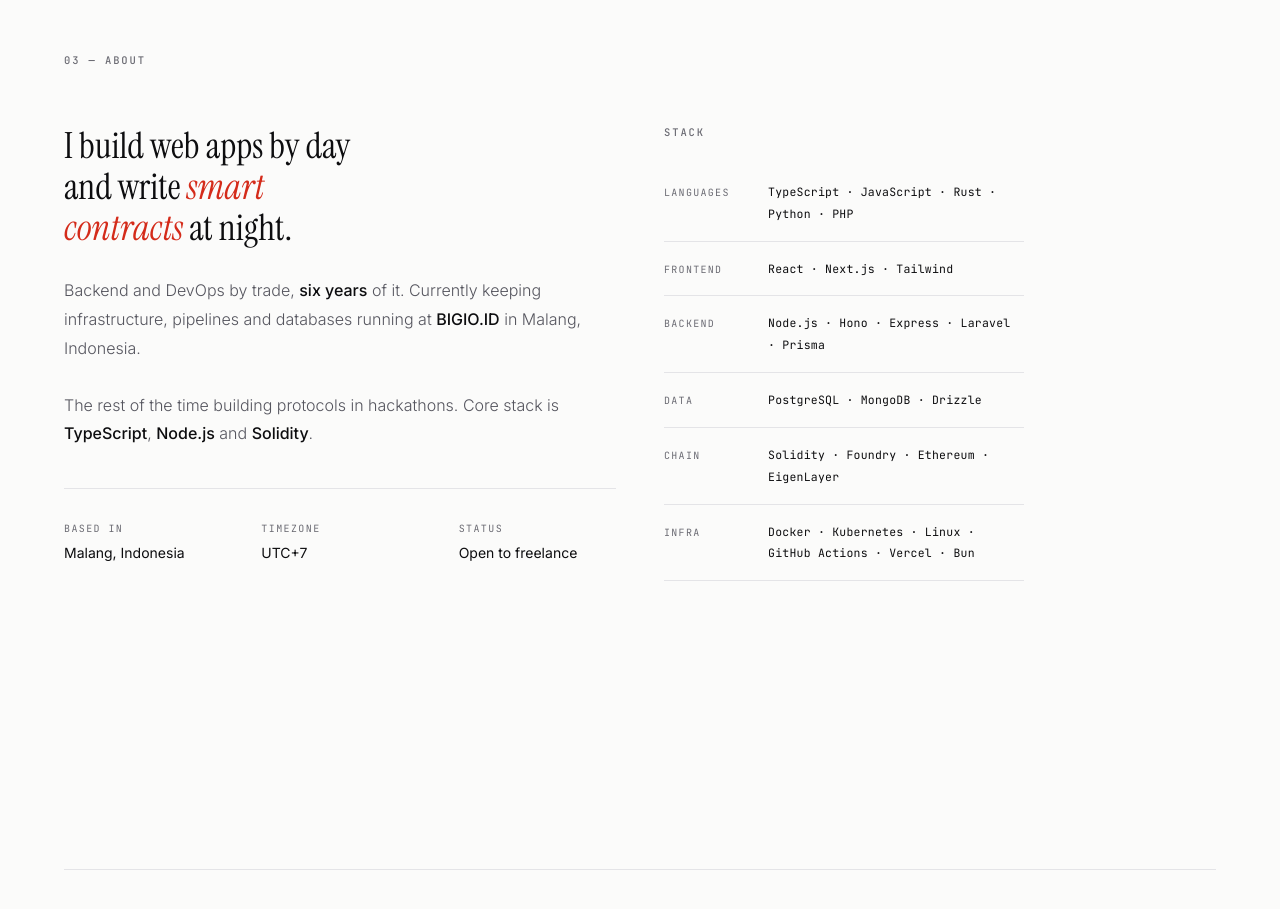
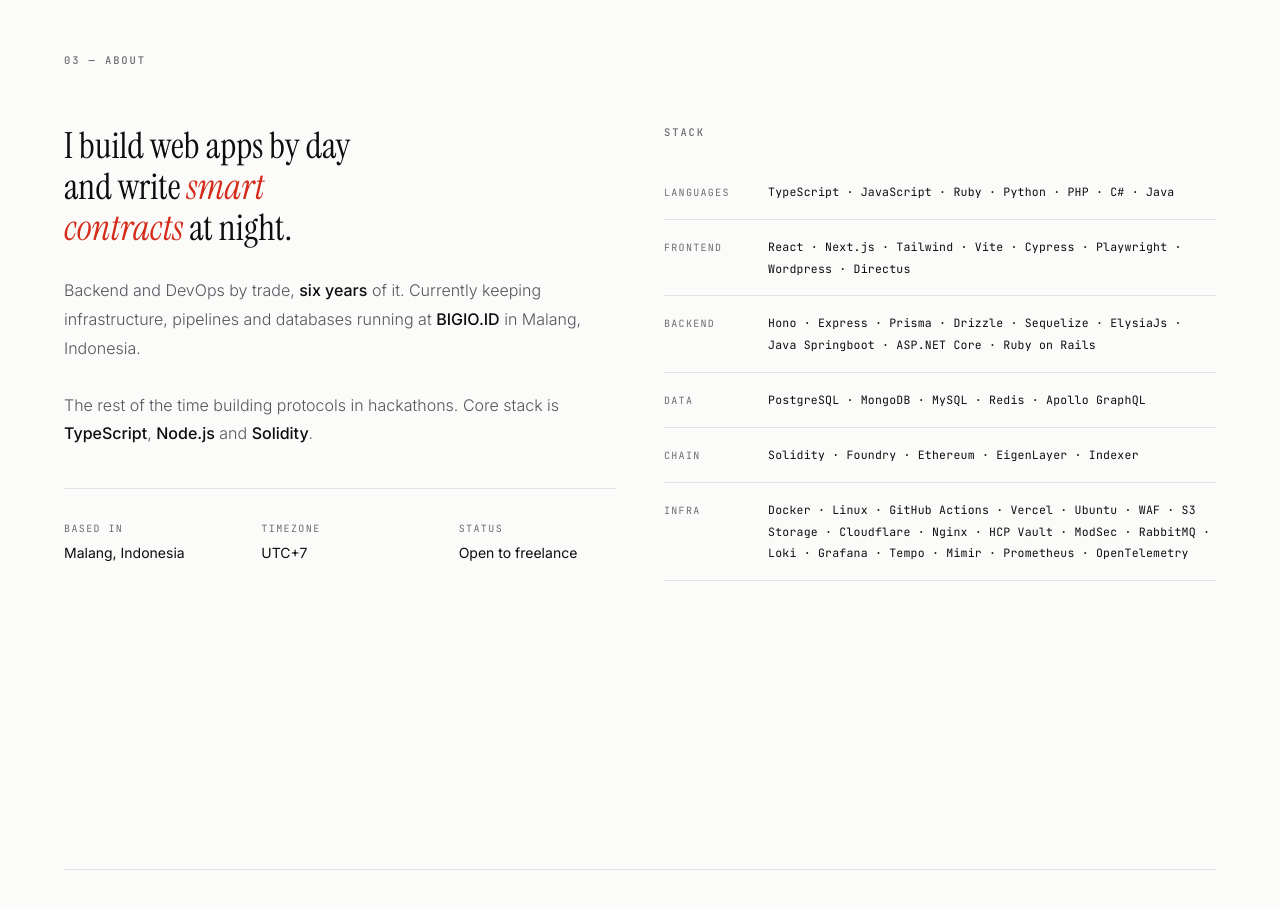
Before and after one commit to onekill0503/alwaysbedream, a React (Vite) app: page / in a window 1280 px wide. Shown: the part 3800-4709 px from the top of the page. Built offline with nearby package versions, Linux system fonts and the light colour scheme.

Commit message:
feat: update about tech stack

```diff
--- a/src/components/about.tsx
+++ b/src/components/about.tsx
@@ -56,7 +56,7 @@ const About = () => {
             </dl>
           </motion.div>
 
-          <div className="self-start lg:max-w-[360px]">
+          <div className="self-start lg:max-w-[700px]">
             <h3 className="section-label">Stack</h3>
             <dl className="mt-6">
               {stack.map((row) => (
--- a/src/content/site.ts
+++ b/src/content/site.ts
@@ -233,14 +233,11 @@ export interface StackRow {
 export const stack: StackRow[] = [
   {
     label: 'Languages',
-    items: ['TypeScript', 'JavaScript', 'Rust', 'Python', 'PHP'],
+    items: ['TypeScript', 'JavaScript', 'Ruby', 'Python', 'PHP' ,'C#' , 'Java'],
   },
-  { label: 'Frontend', items: ['React', 'Next.js', 'Tailwind'] },
-  { label: 'Backend', items: ['Node.js', 'Hono', 'Express', 'Laravel', 'Prisma'] },
-  { label: 'Data', items: ['PostgreSQL', 'MongoDB', 'Drizzle'] },
-  { label: 'Chain', items: ['Solidity', 'Foundry', 'Ethereum', 'EigenLayer'] },
-  {
-    label: 'Infra',
-    items: ['Docker', 'Kubernetes', 'Linux', 'GitHub Actions', 'Vercel', 'Bun'],
-  },
+  { label: 'Frontend', items: ['React', 'Next.js', 'Tailwind', 'Vite', 'Cypress', 'Playwright' , 'Wordpress' , 'Directus'] },
+  { label: 'Backend', items: ['Hono', 'Express', 'Prisma', 'Drizzle', 'Sequelize', 'ElysiaJs', 'Java Springboot', 'ASP.NET Core' , 'Ruby on Rails'] },
+  { label: 'Data', items: ['PostgreSQL', 'MongoDB', 'MySQL', 'Redis', 'Apollo GraphQL'] },
+  { label: 'Chain', items: ['Solidity', 'Foundry', 'Ethereum', 'EigenLayer', 'Indexer'] },
+  { label: 'Infra', items: ['Docker', 'Linux', 'GitHub Actions', 'Vercel' ,'Ubuntu', 'WAF', 'S3 Storage', 'Cloudflare','Nginx', 'HCP Vault', 'ModSec' , 'RabbitMQ', 'Loki', 'Grafana', 'Tempo', 'Mimir', 'Prometheus', 'OpenTelemetry'] },
 ]
```
